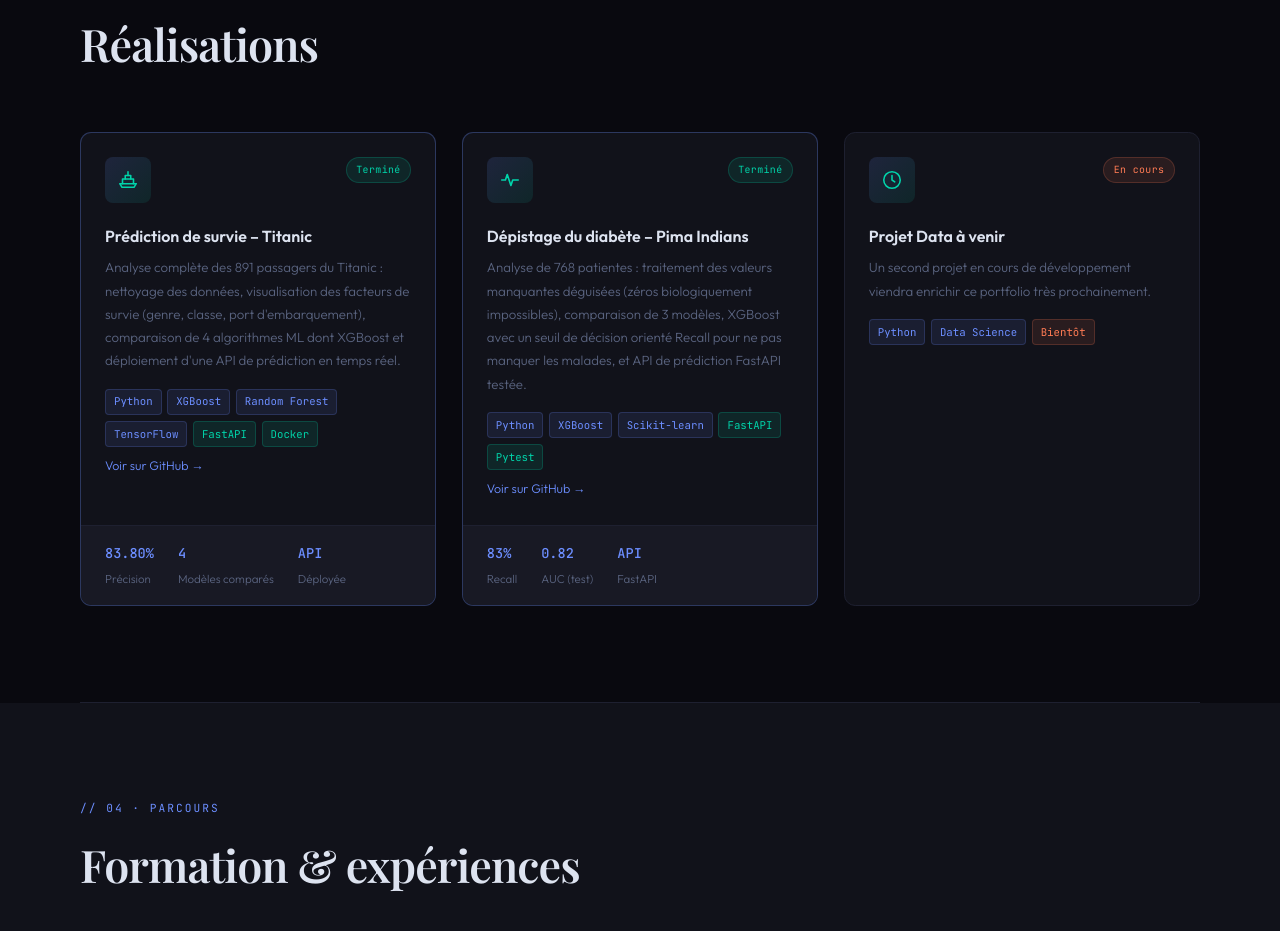
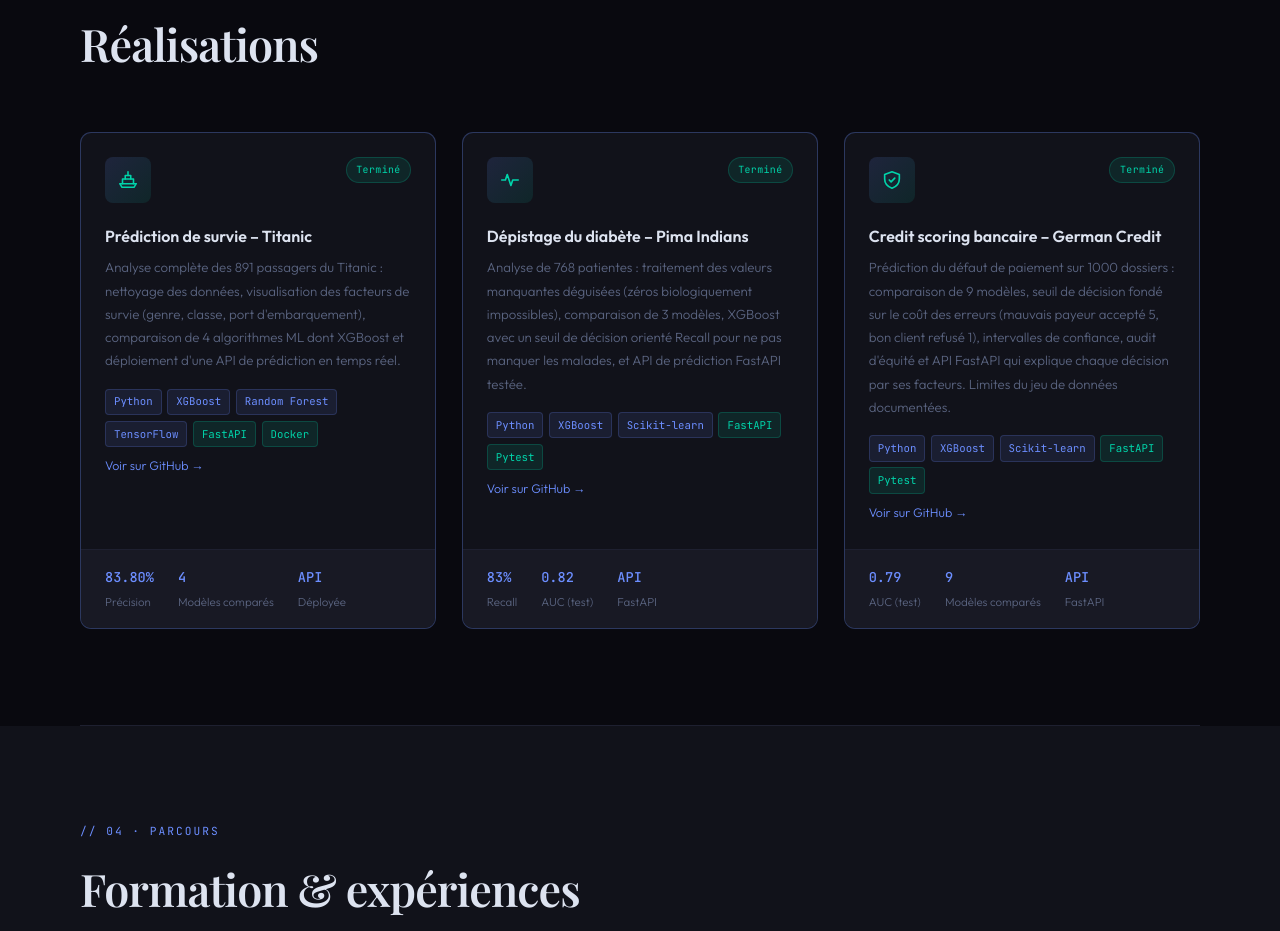
Before and after one commit to Oumar-ds/Oumar-ds.github.io, a plain HTML site: page index.html in a window 1280 px wide. Shown: the part 2543-3474 px from the top of the page. Drawn offline with nearby package versions, Linux system fonts and the light colour scheme; a web font is replaced by a local one.

Commit message:
Portfolio : carte du projet credit scoring et CV mis a jour
Co-Authored-By: Claude Sonnet 5.5 <noreply@anthropic.com>
Claude-Session: https://claude.ai/code/session_018YHyMXVQFxNfBvD6Zcx1GC

```diff
--- a/index.html
+++ b/index.html
@@ -639,18 +639,42 @@
       </div>
     </div>
 
-    <div class="project-card">
+    <div class="project-card featured">
       <div class="pc-top">
-        <div class="pc-icon"><svg viewBox="0 0 24 24" fill="none" stroke="currentColor" stroke-width="1.7" stroke-linecap="round" stroke-linejoin="round" aria-hidden="true"><circle cx="12" cy="12" r="9"/><path d="M12 7v5l3 2"/></svg></div>
-        <span class="badge badge-wip">En cours</span>
+        <div class="pc-icon">
+          <svg width="22" height="22" fill="none" stroke="currentColor" viewBox="0 0 24 24" style="color: var(--accent2);">
+            <path stroke-linecap="round" stroke-linejoin="round" stroke-width="1.8" d="M12 3l8 3v5c0 5-3.4 8.4-8 10-4.6-1.6-8-5-8-10V6l8-3z"/>
+            <path stroke-linecap="round" stroke-linejoin="round" stroke-width="1.8" d="M9 12l2 2 4-4"/>
+          </svg>
+        </div>
+        <span class="badge badge-done">Terminé</span>
       </div>
       <div class="pc-body">
-        <h3>Projet Data à venir</h3>
-        <p>Un second projet en cours de développement viendra enrichir ce portfolio très prochainement.</p>
+        <h3>Credit scoring bancaire – German Credit</h3>
+        <p>Prédiction du défaut de paiement sur 1000 dossiers : comparaison de 9 modèles, seuil de décision fondé sur le coût des erreurs (mauvais payeur accepté 5, bon client refusé 1), intervalles de confiance, audit d'équité et API FastAPI qui explique chaque décision par ses facteurs. Limites du jeu de données documentées.</p>
         <div class="tags">
           <span class="tag">Python</span>
-          <span class="tag">Data Science</span>
-          <span class="tag orange">Bientôt</span>
+          <span class="tag">XGBoost</span>
+          <span class="tag">Scikit-learn</span>
+          <span class="tag green">FastAPI</span>
+          <span class="tag green">Pytest</span>
+        </div>
+        <a href="https://github.com/Oumar-ds/credit-scoring" target="_blank" class="pc-link">
+          Voir sur GitHub →
+        </a>
+      </div>
+      <div class="pc-stats">
+        <div class="pc-stat">
+          <span class="sv">0.79</span>
+          <span class="sl">AUC (test)</span>
+        </div>
+        <div class="pc-stat">
+          <span class="sv">9</span>
+          <span class="sl">Modèles comparés</span>
+        </div>
+        <div class="pc-stat">
+          <span class="sv">API</span>
+          <span class="sl">FastAPI</span>
         </div>
       </div>
     </div>
```
Also changed, not shown: 1 other file.
